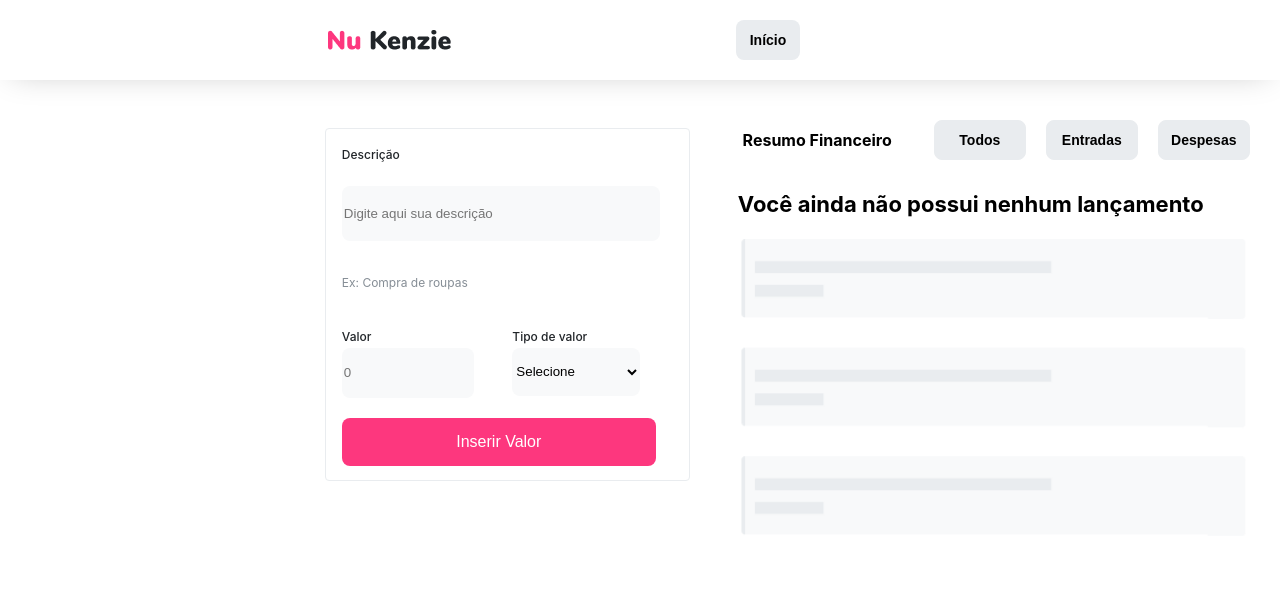
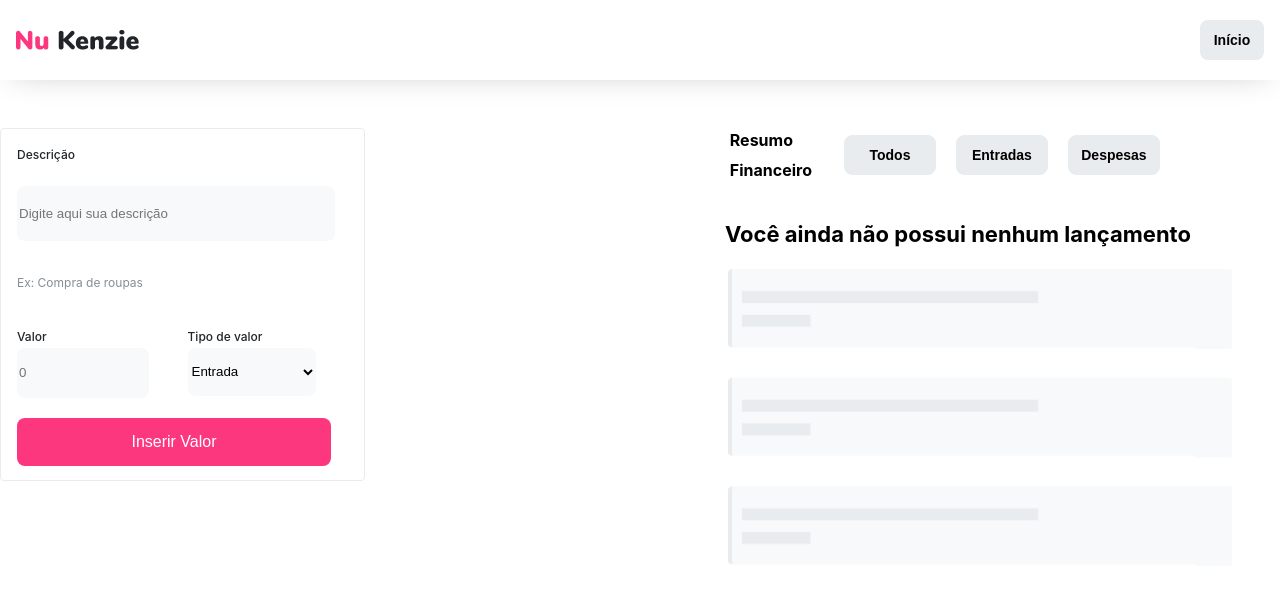
Before and after one commit to arimoncaojr/nu-kenzie, a React (Create React App) app in the folder react-entrega-s1-nu-kenzie-arimoncaojr/: page / in a window 1280 px wide. Both pictures are taken after a click on the button "Iniciar". Shown: the top 602 px of the page. Built offline with nearby package versions, Linux system fonts and the light colour scheme.

Commit message:
fix: correções solicitadas

```diff
--- a/react-entrega-s1-nu-kenzie-arimoncaojr/src/App.css
+++ b/react-entrega-s1-nu-kenzie-arimoncaojr/src/App.css
@@ -72,10 +72,13 @@ header button {
 header img {
   margin-left: 1rem;
 }
+.container-form {
+  margin: 0 auto;
+  width: 363px;
+}
 .div-form {
   display: flex;
   flex-direction: column;
-  justify-content: flex-start;
   gap: 20px;
   margin-top: 15px;
   margin-left: 1rem;
@@ -89,7 +92,6 @@ form {
   width: 363px;
   height: 351px;
   gap: 5px;
-  margin-left: 0.3rem;
   margin-top: 8rem;
 }
 form input {
@@ -140,7 +142,6 @@ select {
   border: 1px solid #e9ecef;
   border-radius: 4px;
   width: 363px;
-  margin-left: 0.3rem;
   margin-top: 20px;
 }
 .container-total-value div {
@@ -165,6 +166,11 @@ select {
   margin-left: 5rem;
   color: #fd377e;
 }
+.container-result-form {
+  width: 363px;
+  margin: 0 auto;
+}
+
 .container-loading img {
   width: 90%;
   animation: shimmer 2s infinite;
@@ -279,20 +285,18 @@ li button {
   .container {
     position: relative;
   }
-  header img {
-    margin-left: 20.5rem;
-  }
-  header button {
-    margin-right: 30rem;
+  .container-form {
+    margin: 0;
   }
   .container-all {
     display: flex;
     justify-content: space-between;
-    margin-left: 20rem;
+    max-width: 100%;
+    position: relative;
   }
   .container-result-form {
     margin-top: 7rem;
-    margin-right: 30rem;
+    margin-right: 15rem;
   }
   ul {
     width: 35rem;
--- a/react-entrega-s1-nu-kenzie-arimoncaojr/src/Form/index.jsx
+++ b/react-entrega-s1-nu-kenzie-arimoncaojr/src/Form/index.jsx
@@ -7,7 +7,7 @@ import { TotalMoney } from "../TotalMoney";
 export const Form = ({ listTransactions, addInfos, removeItem }) => {
   const [descriptionInput, setDescriptionInput] = useState("");
   const [valorInput, setValorInput] = useState();
-  const [typeSelect, setTypeSelect] = useState("");
+  const [typeSelect, setTypeSelect] = useState("Entrada");
   const [dashBoard, setDashBoard] = useState(true);
   const [inputs, setInputs] = useState(false);
   const [outputs, setOutputs] = useState(false);
@@ -59,6 +59,7 @@ export const Form = ({ listTransactions, addInfos, removeItem }) => {
                     onChange={(event) =>
                       setDescriptionInput(event.target.value)
                     }
+                    required
                   />
                   <p>Ex: Compra de roupas</p>
                   <div className="valor">
@@ -67,7 +68,9 @@ export const Form = ({ listTransactions, addInfos, removeItem }) => {
                       <input
                         type="text"
                         placeholder="0"
+                        pattern="[0-9]+([,][0-9]+)?"
                         onChange={(event) => setValorInput(event.target.value)}
+                        required
                       />
                     </div>
                     <div className="type-select">
@@ -75,7 +78,6 @@ export const Form = ({ listTransactions, addInfos, removeItem }) => {
                       <select
                         onChange={(event) => setTypeSelect(event.target.value)}
                       >
-                        <option value="">Selecione</option>
                         <option value="Entrada">Entrada</option>
                         <option value="Saída">Saída</option>
                       </select>
```
